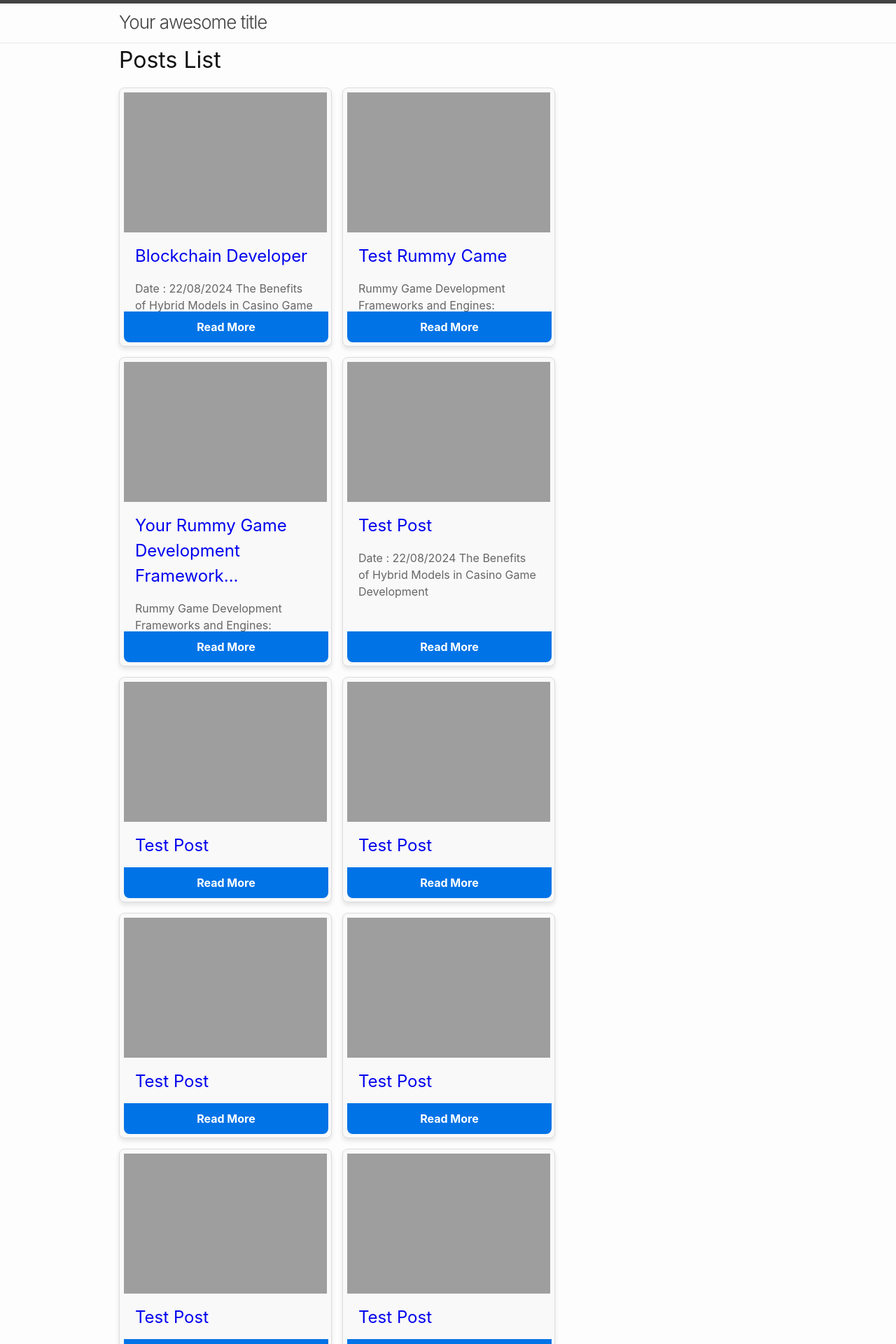
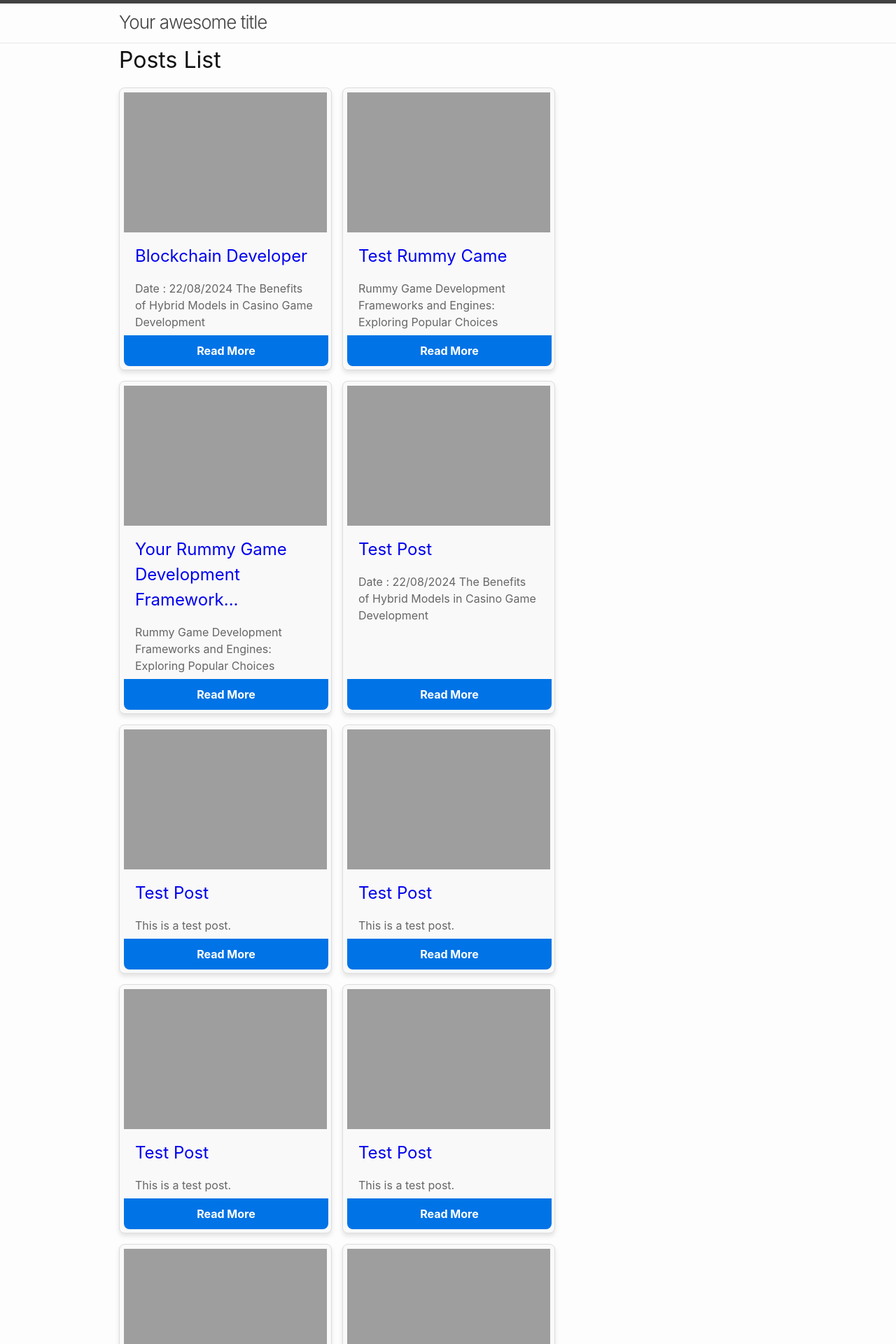
Before and after one commit to samcorp024/jekyll, a Jekyll site: the page built from posts.markdown, in a window 1280 px wide. Shown: the top 1920 px of the page at 70% size. Built offline with Jekyll 4.4.1, drawn with Linux system fonts in a browser that asks for light colours; grey boxes are pictures that could not be loaded.

Commit message:
Update main.css

```diff
--- a/assets/main.css
+++ b/assets/main.css
@@ -452,5 +452,5 @@ table td { border: 1px solid #e8e8e8; }
 
   }
   .discription{
-    margin-bottom: 50px;
+    margin-bottom: 50px !important;
   }
```
